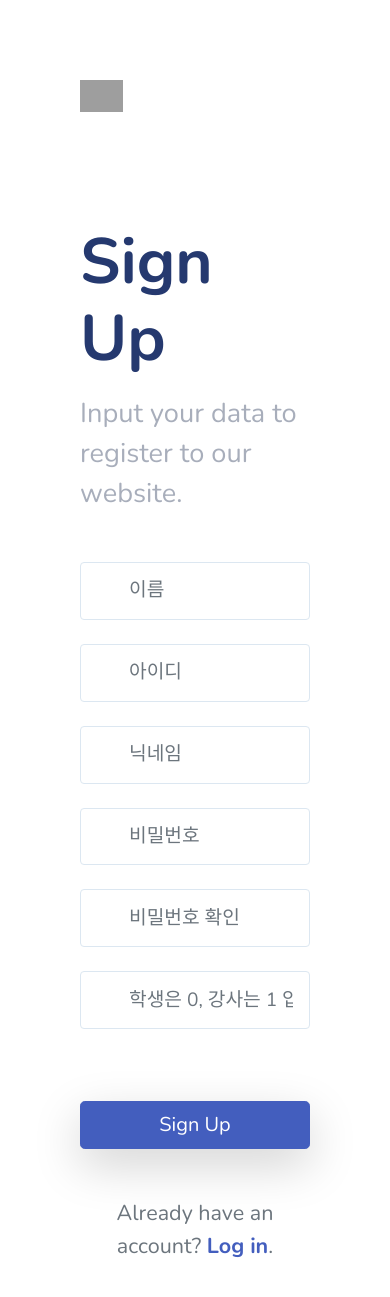
After one commit to eleeje97/learning-mate, a Django app: template accounts/templates/accounts/signup.html in a window 390 px wide. The commit adds this page. Shown: the top 1297 px of the page. Run offline with Django 4.2, Linux system fonts and the light colour scheme; the template is opened without the code that fills it, so the values that code supplies are empty; some libraries are stand-ins or nearby versions; some web fonts are replaced; grey boxes are pictures that could not be loaded.

Commit message:
로그인, 회원가입 구현

```diff
--- a/accounts/models.py
+++ b/accounts/models.py
@@ -5,4 +5,4 @@ from django.contrib.auth.models import AbstractUser
 class User(AbstractUser):
     name = models.CharField(max_length=100)
     nickname = models.CharField(max_length=100)
-    user_type = models.IntegerField()
+    user_type = models.CharField(max_length=5)
--- /dev/null
+++ b/accounts/templates/accounts/signup.html
@@ -0,0 +1,85 @@
+<!DOCTYPE html>
+{% load static %}
+<html lang="en">
+
+<head>
+    <meta charset="UTF-8">
+    <meta name="viewport" content="width=device-width, initial-scale=1.0">
+    <title>Login - Mazer Admin Dashboard</title>
+    <link href="https://fonts.googleapis.com/css2?family=Nunito:wght@300;400;600;700;800&display=swap" rel="stylesheet">
+    <link rel="stylesheet" href="{% static 'css/bootstrap.css' %}">
+    <link rel="stylesheet" href="{% static 'css/bootstrap-icons.css' %}">
+    <link rel="stylesheet" href="{% static 'css/app.css' %}">
+    <link rel="stylesheet" href="{% static 'css/auth.css' %}">
+</head>
+
+<body>
+    <div id="auth">
+
+        <div class="row h-100">
+            <div class="col-lg-5 col-12">
+                <div id="auth-left">
+                    <div class="auth-logo">
+                        <a href="index.html"><img src="assets/images/logo/logo.png" alt="Logo"></a>
+                    </div>
+                    <h1 class="auth-title">Sign Up</h1>
+                    <p class="auth-subtitle mb-5">Input your data to register to our website.</p>
+
+                    <form method="POST">
+                        {% csrf_token %}
+                        <div class="form-group position-relative has-icon-left mb-4">
+                            <input type="text" name="name" id="name" value="{{form.name.value|default_if_none:''}}" class="form-control form-control-xl" placeholder="이름">
+                            <div class="form-control-icon">
+                                <i class="bi bi-person"></i>
+                            </div>
+                        </div>
+                        <div class="form-group position-relative has-icon-left mb-4">
+                            <input type="text" name="username" id="username" value="{{form.username.value|default_if_none:''}}" class="form-control form-control-xl" placeholder="아이디">
+                            <div class="form-control-icon">
+                                <i class="bi bi-person"></i>
+                            </div>
+                        </div>
+                        <div class="form-group position-relative has-icon-left mb-4">
+                            <input type="text" name="nickname" id="nickname" value="{{form.nickname.value|default_if_none:''}}" class="form-control form-control-xl" placeholder="닉네임">
+                            <div class="form-control-icon">
+                                <i class="bi bi-person"></i>
+                            </div>
+                        </div>
+                        <div class="form-group position-relative has-icon-left mb-4">
+                            <input type="password" name="password1" id="password1" value="{{form.password1.value|default_if_none:''}}" class="form-control form-control-xl" placeholder="비밀번호">
+                            <div class="form-control-icon">
+                                <i class="bi bi-shield-lock"></i>
+                            </div>
+                        </div>
+                        <div class="form-group position-relative has-icon-left mb-4">
+                            <input type="password" name="password2" id="password2" value="{{form.password2.value|default_if_none:''}}" class="form-control form-control-xl" placeholder="비밀번호 확인">
+                            <div class="form-control-icon">
+                                <i class="bi bi-shield-lock"></i>
+                            </div>
+                        </div>
+                        <div class="form-group position-relative has-icon-left mb-4">
+                            <input type="text" name="user_type" id="user_type" value="{{form.user_type.value|default_if_none:''}}" class="form-control form-control-xl" placeholder="학생은 0, 강사는 1 입력">
+                            <div class="form-control-icon">
+                                <i class="bi bi-shield-lock"></i>
+                            </div>
+                        </div>
+                        <button class="btn btn-primary btn-block btn-lg shadow-lg mt-5">Sign Up</button>
+                    </form>
+                    <div class="text-center mt-5 text-lg fs-4">
+                        <p class='text-gray-600'>Already have an account? <a href="/accounts/login"
+                                class="font-bold">Log
+                                in</a>.</p>
+                    </div>
+                </div>
+            </div>
+            <div class="col-lg-7 d-none d-lg-block">
+                <div id="auth-right">
+
+                </div>
+            </div>
+        </div>
+
+    </div>
+</body>
+
+</html>
--- a/accounts/urls.py
+++ b/accounts/urls.py
@@ -7,6 +7,6 @@ app_name = 'accounts'
 
 urlpatterns = [
     path('login/', auth_views.LoginView.as_view(template_name='accounts/login.html'), name='login'),
-    # path('logout/', auth_views.LogoutView.as_view(), name='logout'),
-    # path('signup/', views.signup, name='signup')
+    path('logout/', auth_views.LogoutView.as_view(), name='logout'),
+    path('signup/', views.signup, name='signup')
 ]
--- a/learningmate/settings.py
+++ b/learningmate/settings.py
@@ -56,6 +56,8 @@ MIDDLEWARE = [
 ]
 
 ROOT_URLCONF = 'learningmate.urls'
+LOGIN_REDIRECT_URL = "/community"
+LOGOUT_REDIRECT_URL = "/accounts/login"
 
 TEMPLATES = [
     {
--- a/learningmate/urls.py
+++ b/learningmate/urls.py
@@ -4,7 +4,7 @@ from django.urls import path, include
 
 urlpatterns = [
     path('admin/', admin.site.urls),
-    path('', include('accounts.urls')),
+    path('accounts/', include('accounts.urls')),
     # path('dailyclass/', include('dailyclass.urls')),
     path('community/', include('community.urls')),
 
```
Also changed, not shown: accounts/forms.py (added, +13 -0 lines), accounts/templates/accounts/login.html (+6 -5 lines), accounts/views.py (+20 -1 lines).
